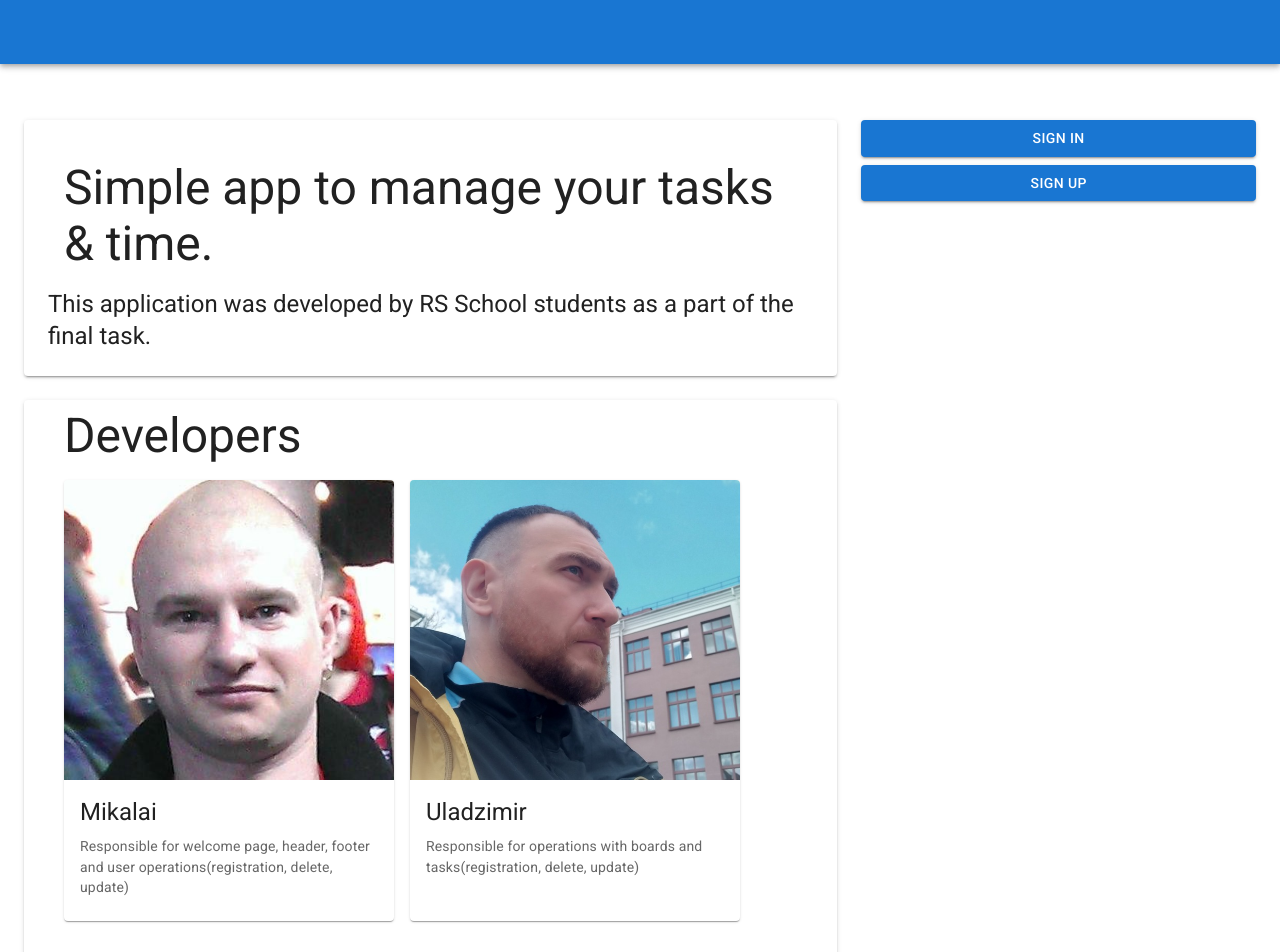
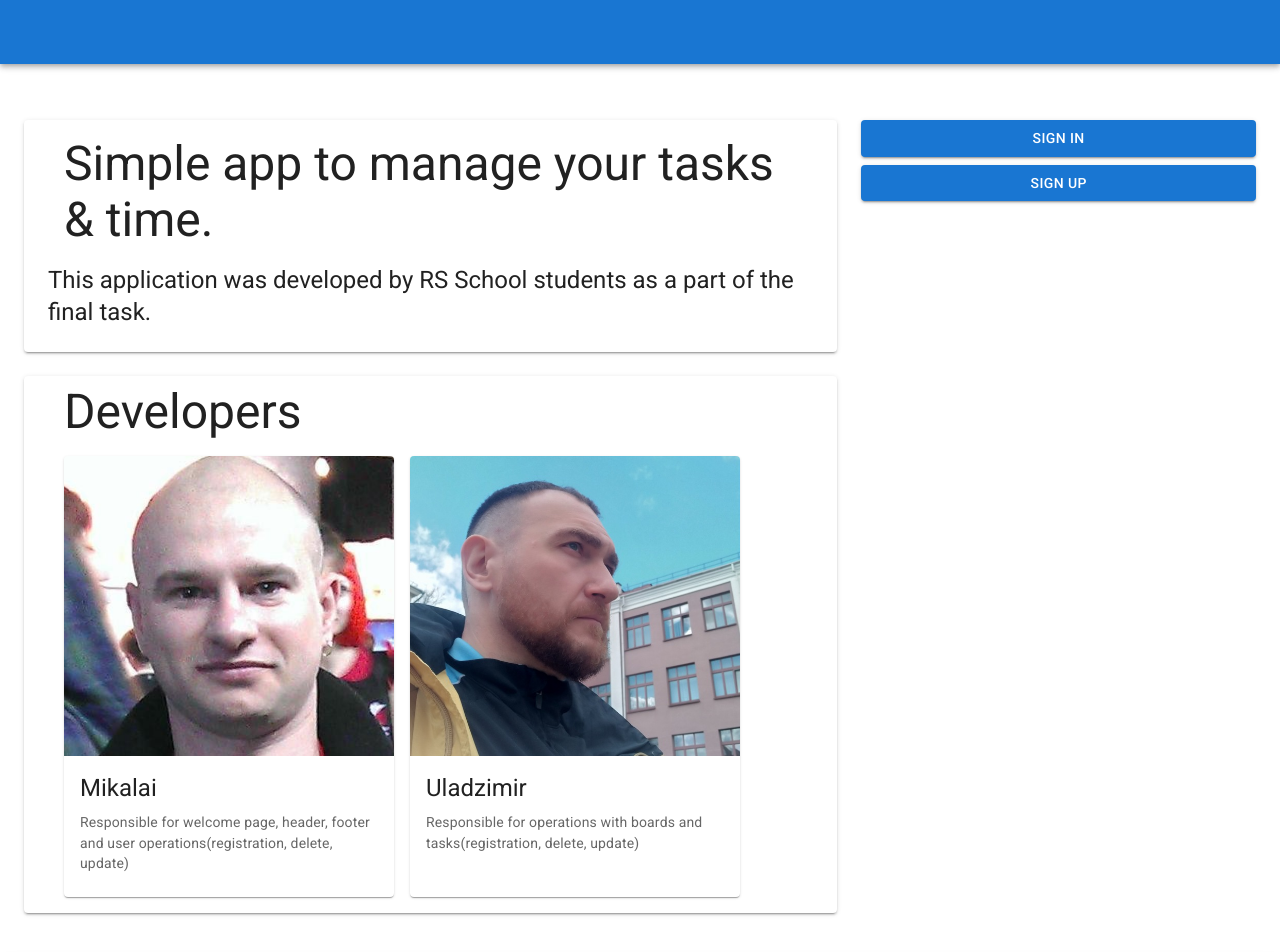
Before and after one commit to vostavhy/project-management-app, a React (Create React App) app: page / in a window 1280 px wide. Shown: the top 952 px of the page. Built offline with nearby package versions, Linux system fonts and the light colour scheme.

Commit message:
refactor: delete paddings

```diff
--- a/src/components/WelcomeCreators.tsx
+++ b/src/components/WelcomeCreators.tsx
@@ -22,7 +22,7 @@ export default function WelcomeCreators() {
       <Typography variant='h3' p={5} pt={1} pb={1}>
         Developers
       </Typography>
-      <Box sx={{ display: 'flex', gap: 2, flexWrap: 'wrap', p: 5, pt: 1 }}>
+      <Box sx={{ display: 'flex', gap: 2, flexWrap: 'wrap', p: 5, pt: 1, pb: 2 }}>
         {members.map((member, index) => (
           <Card sx={{ maxWidth: 330 }} key={index}>
             <CardMedia component='img' height='300' image={member.img} alt='avatar' />
--- a/src/components/WelcomeDescription.tsx
+++ b/src/components/WelcomeDescription.tsx
@@ -4,7 +4,7 @@ export default function WelcomeDescription() {
   return (
     <Box>
       <Paper elevation={2}>
-        <Typography variant='h3' p={5} pb={2}>
+        <Typography variant='h3' p={5} py={2}>
           Simple app to manage your tasks & time.
         </Typography>
         <Typography component='p' variant='h5' p={3} pt={0}>
```
